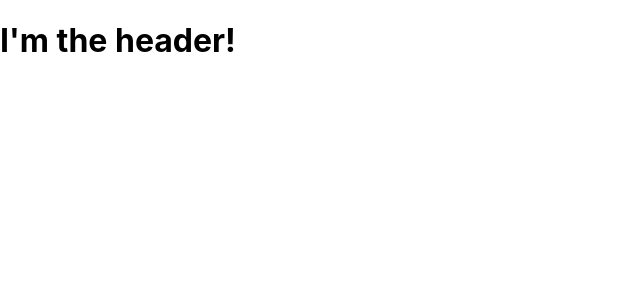
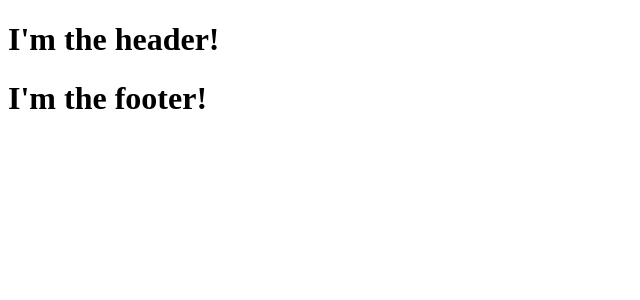
Before and after one commit to lola-violet/sfinc-front, a React (Create React App) app: page / in a window 1280 px wide. Shown: the top 300 px of the page, without its empty margins (0-640 px from the left). Built offline with nearby package versions, Linux system fonts and the light colour scheme.

Commit message:
configured browser router to render app.js, created header & footer components

```diff
--- a/package.json
+++ b/package.json
@@ -8,6 +8,7 @@
     "@testing-library/user-event": "^13.5.0",
     "react": "^18.2.0",
     "react-dom": "^18.2.0",
+    "react-router-dom": "^6.3.0",
     "react-scripts": "5.0.1",
     "web-vitals": "^2.1.4"
   },
--- a/src/App.js
+++ b/src/App.js
@@ -1,6 +1,7 @@
 import logo from './logo.svg';
 import './App.css';
 import Header from './components/Header';
+import Footer from './components/Footer';
 
 function App() {
   return (
@@ -23,7 +24,10 @@ function App() {
     // <div>
     //   <p>I am an app</p>
     // </div>
-    <Header />
+    <>
+      <Header />
+      <Footer />
+    </>
   );
 }
 
--- /dev/null
+++ b/src/components/Footer.js
@@ -0,0 +1,11 @@
+import React from 'react';
+
+export default function Footer() {
+    return (
+        <footer>
+            <h1>
+                I'm the footer!
+            </h1>
+        </footer>
+    )
+}
--- a/src/index.js
+++ b/src/index.js
@@ -1,17 +1,21 @@
 import React from 'react';
 import ReactDOM from 'react-dom/client';
-import './index.css';
+import { BrowserRouter } from 'react-router-dom';
 import App from './App';
-import reportWebVitals from './reportWebVitals';
+// import './index.css';
+// import reportWebVitals from './reportWebVitals';
 
 const root = ReactDOM.createRoot(document.getElementById('root'));
 root.render(
-  <React.StrictMode>
+  // <React.StrictMode>
+  //   <App />
+  // </React.StrictMode>
+  <BrowserRouter>
     <App />
-  </React.StrictMode>
+  </BrowserRouter>
 );
 
 // If you want to start measuring performance in your app, pass a function
 // to log results (for example: reportWebVitals(console.log))
 // or send to an analytics endpoint. Learn more: https://bit.ly/CRA-vitals
-reportWebVitals();
+// reportWebVitals();
```
Also changed, not shown: 1 other file (tests, documents, lock files or other folders).
